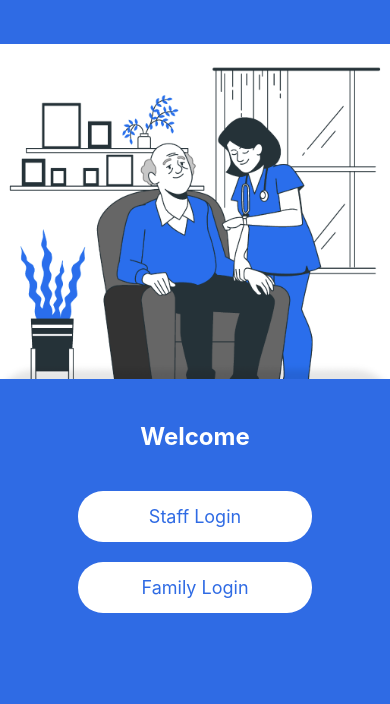
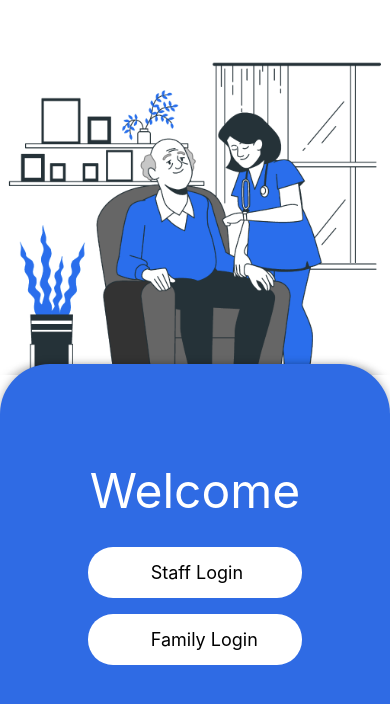
Before and after one commit to SahithiVarma07/Accessibility-, a React Native app: screen /WelcomeScreen in a window 390 px wide. Shown: the top 704 px of the page. Built offline with nearby package versions, Linux system fonts and the light colour scheme.

Commit message:
Fixed Welcome PAge

```diff
--- a/screens/WelcomeScreen.js
+++ b/screens/WelcomeScreen.js
@@ -10,15 +10,15 @@ const WelcomeScreen = ({ navigation }) => {
     navigation.navigate('FamilyLog');
   };
 
-
-  //add styling-- the curve to the top
   return (
     <View style={styles.container}>
+      <View style={styles.imageContainer}>
         <Image
           source={require('../assets/welcome-illustration.png')} // replace with your local image path
           style={styles.illustration}
-        resizeMode="contain"
         />
+      </View>
+      <View style={styles.loginContainer}>
         <Text style={styles.welcomeText}>Welcome</Text>
         <TouchableOpacity style={styles.loginButton} onPress={handleStaffLoginPress}>
           <Text style={styles.loginButtonText}>Staff Login</Text>
@@ -27,38 +27,56 @@ const WelcomeScreen = ({ navigation }) => {
           <Text style={styles.loginButtonText}>Family Login</Text>
         </TouchableOpacity>
       </View>
+    </View>
   );
 };
 
 const styles = StyleSheet.create({
   container: {
     flex: 1,
-    justifyContent: 'top',
-    alignItems: 'center',
-    backgroundColor: '#2f6be4',
+    backgroundColor: 'white',
+  },
+  imageContainer: {
+    flex: 1,
+    backgroundColor: 'white',
   },
   illustration: {
     width: '100%',
-    height: '50%',
+    height: '70%',
+    marginTop: '10%',
   },
+
+  loginContainer: {
+    flex: 1,
+    backgroundColor: '#2f6be4',
+    marginTop: '-30%',
+    borderTopLeftRadius: 50,
+    borderTopRightRadius: 50,
+
+    dowColor: 'black',
+    shadowOpacity: 0.3,
+    shadowRadius: 8,
+    alignItems: 'center',
+  },
+
   welcomeText: {
-    fontSize: 24,
-    fontWeight: 'bold',
+    fontSize: 48,
     color: 'white',
-    marginBottom: 30,
+    marginTop: '25%',
+    marginBottom: '5%',
   },
   loginButton: {
     backgroundColor: 'white',
     padding: 15,
     borderRadius: 25,
-    marginVertical: 10,
-    width: '60%',
-    justifyContent: 'center',
-    alignItems: 'center',
+
+    marginVertical: '2%',
+    width: '55%',
   },
   loginButtonText: {
-    color: '#2f6be4',
+    color: 'black',
     fontSize: 18,
+    marginLeft: '26%',
   },
 });
 
```
Lines whose indentation alone changed are shown as unchanged.
